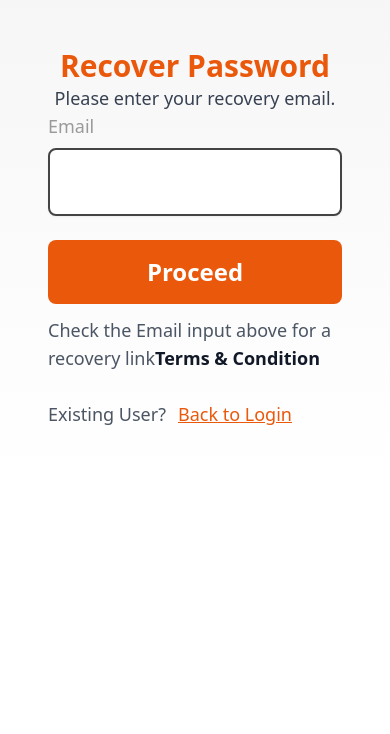
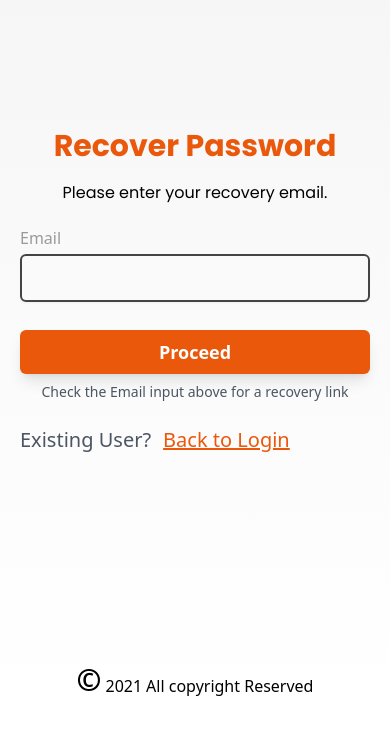
Before and after one commit to mbox-project/mbox-user, a React (Create React App) app: page /auth/forgot-password in a window 390 px wide. Shown: the top 734 px of the page. Built offline with nearby package versions, Linux system fonts and the light colour scheme.

Commit message:
adijusted the paddings amd worked on making the page responsive

```diff
--- a/src/pages/Auth/ForgotPassword/ForgotPassword.jsx
+++ b/src/pages/Auth/ForgotPassword/ForgotPassword.jsx
@@ -1,27 +1,20 @@
 import React from "react";
+import logo from "../../../assets/images/logo.png";
+import icon from "../../../assets/images/icon.png";
 import { Link } from "react-router-dom";
-import logo from "../../../assets/images/logo.png";
 import Button from "../../../components/Button";
-import Footer from "../../../components/Footer";
 import Input from "../../../components/Input";
 import Label from "../../../components/Label";
+import Footer from "../../../components/Footer";
 
-function Login() {
-  const [value, setValue] = React.useState({});
-  const onChangeInput = (e) => {
-    setValue({ ...value, [e.target.name]: e.target.value });
-  };
-
-  const onSubmitHandler = (e) => {
-    e.preventDefault();
-  };
-
+function ForgotPassword() {
   return (
-    <div className=" flex">
-      <div className="  hidden lg:w-1/2  lg:mx-auto  lg:block bg-register-img ">
-        <img src={logo} className="w-32 m-6" />
-        <div className=" mt-32 pt-96  text-white">
-          <p className="flex justify-center font-poppins font-extrabold text-4xl ">
+    <div className="flex ">
+      <div className=" hidden w-1/2  mx-auto min-h-screen xl: lg:block bg-recover-img bg-cover ">
+        <img src={logo} className=" w-32 m-6" />
+        <div className="pt-96 mt-44 mb-20  text-white">
+          <img src={icon} className=" w-32  mx-auto " />
+          <p className="flex justify-center font-poppins font-extrabold text-4xl -mt-20 ">
             Hello, Friend!
           </p>
           <p className="flex justify-center pt-3 font-poppins text-base  ">
@@ -29,64 +22,57 @@ function Login() {
           </p>
         </div>
       </div>
-      <div className="w-full lg:w-1/2 lg:mx-auto  md:my-auto generalbg p-12">
-        <div className="w-full">
-          <div className="text-center">
-            <h1 className="text-3xl lg:text-4xl font-bold lg:pt-20 text-orange-600 ">
+      <div className="w-full lg:w-1/2  lg:mx-auto generalbg ">
+        <div className="w-full  font-poppins text-center  mt-32 lg:mt-52 ">
+          <h1 className="lg:text-3xl text-orange-600 text-3xl md:text-5xl  mt-20 lg:mt-24 lg:pt-0 font-poppins font-extrabold ">
             Recover Password
           </h1>
-            <p className=" lg:text-base text-lg text-gray-700">
+          <p className=" flex  text-base  lg:text-sm mt-4 lg:mt-3  md:pl-0 justify-center lg:px-44 leading-relaxed ">
             Please enter your recovery email.
           </p>
         </div>
-          <form className=" px-0 lg:px-10">
-            <div className="mb-6">
+        <form className=" px-5 lg:px-10 mt-5 lg:mt-4 lg:pt-0 ">
+          <div className="mb-4">
             <Label
-                className="w-full  text-lg lg:text-base text-[#9A9A9A]"
+              className="w-full pb-1 text-base text-[#9A9A9A]"
               htmlFor="email"
               title="Email"
             />
             <Input
               name="email"
               type="email"
-                className="w-full  p-4 pr-12 mt-2 text-2xl lg:text-base border-[#444444] border-2 rounded-lg shadow-sm"
+              className=" w-full mt-1 p-2 inputcolor focus:outline-none lg:p-2 text-lg lg:text-base border-[#444444] rounded-md shadow-sm border-2 "
               required={true}
               autoFocus={false}
-                onChange={onChangeInput}
             />
           </div>
 
-            <Button
-              className="w-full bg-orange-600 h-16  mb-0 lg:mb-4 rounded-lg text-white text-2xl font-semibold"
-              onClick={onSubmitHandler}
-            >
+          <Button className="w-full bg-orange-600 p-2 mt-3 lg:p-2  shadow-lg rounded-md text-white text-lg font-semibold">
             Proceed
           </Button>
           <div className="flex justify-center mb-3">
-              <span className="text-gray-600 text-lg leading-12  lg:leading-0  lg:text-sm pt-3">
+            <span className="text-gray-600 text-sm mt-2 lg:mt-1">
               Check the Email input above for a recovery link
-                <Link to="/" className="text-gray-900 pt-3  lg:pt-0 font-bold">
-                  Terms & Condition
-                </Link>
             </span>
           </div>
-            <div className="flex pt-4 lg:pt-0">
-              <p className="mr-3 text-gray-600 text-lg lg:text-xl">
-                Existing User?
-              </p>
+          <div className="flex ">
+            <p className="mr-3 mt-3 text-gray-600 text-xl">Existing User?</p>
             <Link
-                to="/auth/register"
-                className="text-orange-600 text-lg lg:text-xl underline"
+              to="/auth/login"
+              className="text-orange-600 mt-3 text-xl underline"
             >
               Back to Login
             </Link>
           </div>
-            <Footer />
+          <Footer className="flex justify-center mt-52 mb-0">
+            <p className="font-bold text-3xl ">&copy;</p>
+            <p className="px-1 pt-3"> 2021</p>
+            <p className="pt-3"> All copyright Reserved</p>
+          </Footer>
         </form>
-        </div>
       </div>
     </div>
   );
 }
 
-export default Login;
+export default ForgotPassword;
```
Also changed, not shown: src/assets/images/icon.png (added). Lines whose indentation alone changed are shown as unchanged.
